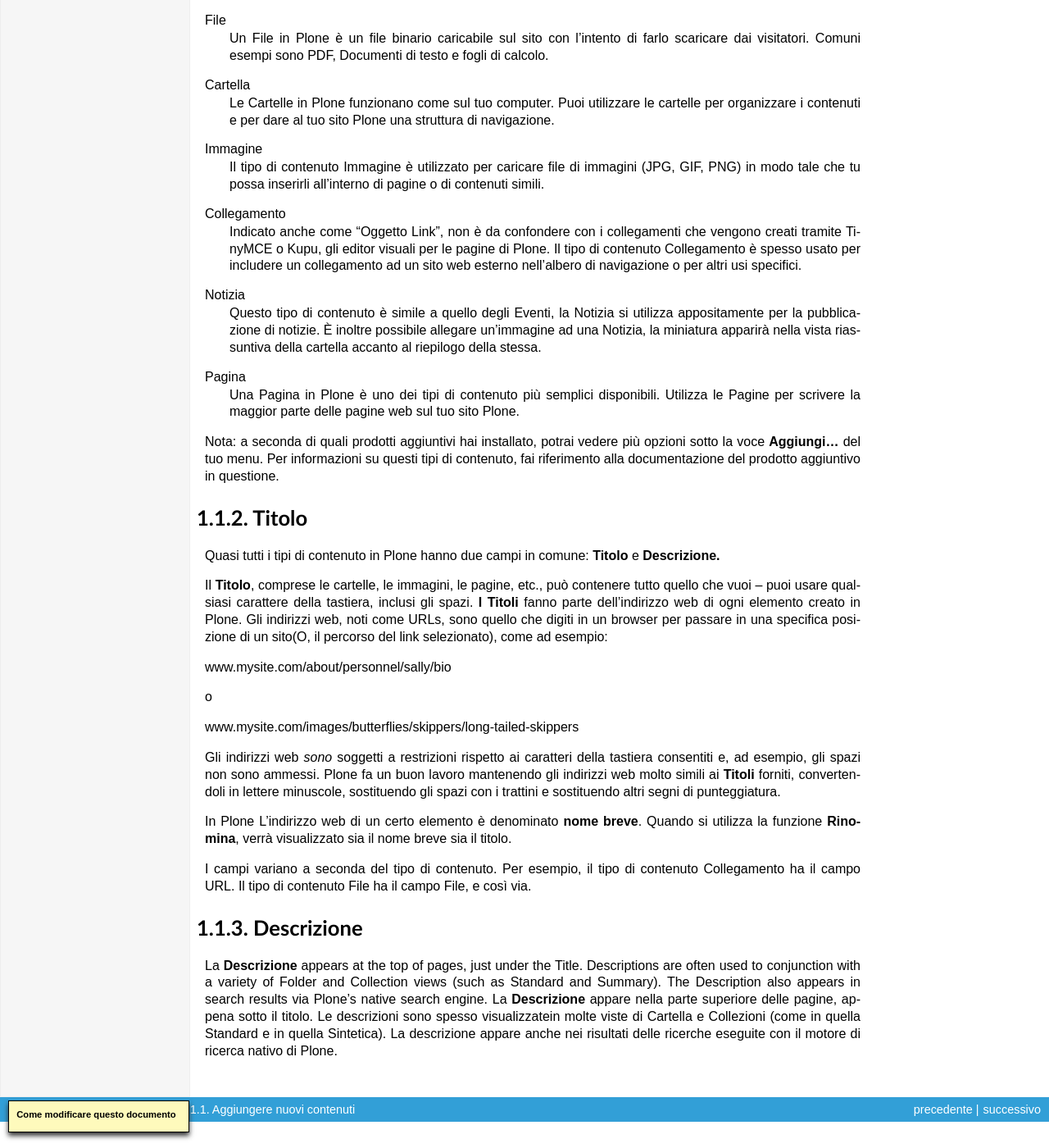
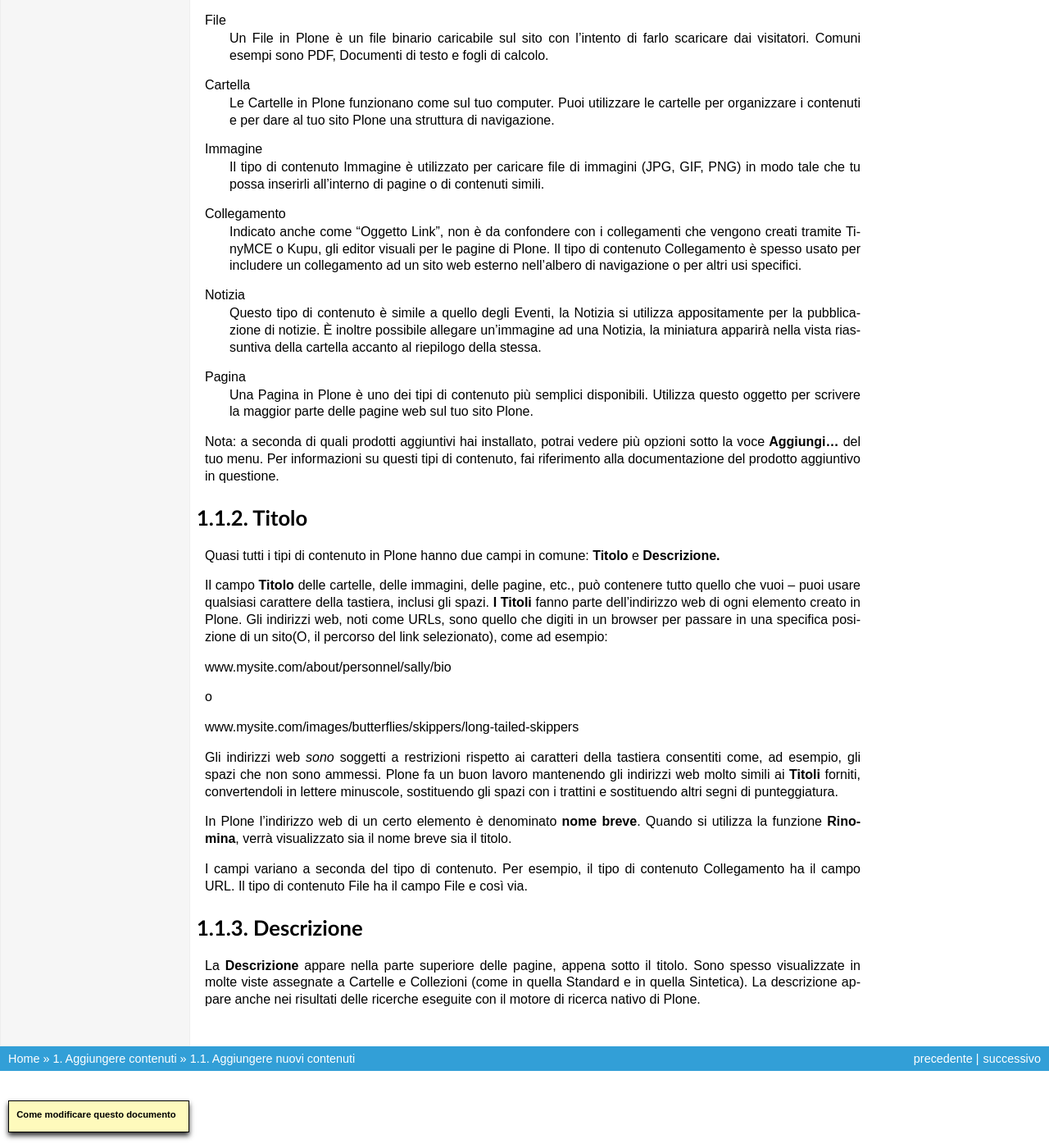
Before and after one commit to plone-it/collective.italiandocumentation, a Sphinx documentation site: the page built from source/adding-content/adding-new-content.rst, in a window 1280 px wide and 1400 px high, scrolled down 1415 px. Shown: the whole window at 82% size. Built offline with Sphinx 7.4.7, drawn with Linux system fonts in a browser that asks for light colours.

Commit message:
Corretti alcuni errori

```diff
--- a/source/adding-content/adding-new-content.rst
+++ b/source/adding-content/adding-new-content.rst
@@ -83,7 +83,7 @@
     riassuntiva della cartella accanto al riepilogo della stessa.
 Pagina
     Una Pagina in Plone è uno dei tipi di contenuto più semplici disponibili.
-    Utilizza le Pagine per scrivere la maggior parte delle pagine web sul tuo
+    Utilizza questo oggetto per scrivere la maggior parte delle pagine web sul tuo
     sito Plone.
 
 Nota: a seconda di quali prodotti aggiuntivi hai installato, potrai vedere
@@ -97,7 +97,7 @@
 Quasi tutti i tipi di contenuto in Plone hanno due campi in comune: **Titolo**
 e **Descrizione.**
 
-Il **Titolo**, comprese le cartelle, le immagini, le pagine, etc.,
+Il campo **Titolo** delle cartelle, delle immagini, delle pagine, etc.,
 può contenere tutto quello che vuoi -- puoi usare qualsiasi carattere della tastiera,
 inclusi gli spazi. **I Titoli** fanno parte dell'indirizzo web di ogni
 elemento creato in Plone. Gli indirizzi web, noti come URLs, sono quello
@@ -111,27 +111,23 @@
 www.mysite.com/images/butterflies/skippers/long-tailed-skippers
 
 Gli indirizzi web *sono* soggetti a restrizioni rispetto ai caratteri della tastiera
-consentiti e, ad esempio, gli spazi non sono ammessi. Plone fa un buon lavoro
+consentiti come, ad esempio, gli spazi che non sono ammessi. Plone fa un buon lavoro
 mantenendo gli indirizzi web molto simili ai **Titoli** forniti, convertendoli in
 lettere minuscole, sostituendo gli spazi con i trattini e sostituendo altri
 segni di punteggiatura.
 
-In Plone L'indirizzo web di un certo elemento è denominato **nome breve**.
-Quando si utilizza la funzione **Rinomina**, verrà visualizzato  sia
+In Plone l'indirizzo web di un certo elemento è denominato **nome breve**.
+Quando si utilizza la funzione **Rinomina**, verrà visualizzato sia
 il nome breve sia il titolo.
 
 I campi variano a seconda del tipo di contenuto. Per esempio, il tipo di
 contenuto Collegamento ha il campo URL. Il tipo di contenuto File ha il
-campo File, e così via.
+campo File e così via.
 
 Descrizione
 -----------
 
-La **Descrizione** appears at the top of pages, just under the Title.
-Descriptions are often used to conjunction with a variety of Folder and
-Collection views (such as Standard and Summary). The Description also
-appears in search results via Plone's native search engine.
 La **Descrizione** appare nella parte superiore delle pagine, appena sotto il titolo.
-Le descrizioni sono spesso visualizzatein molte viste di Cartella e
+Sono spesso visualizzate in molte viste assegnate a Cartelle e
 Collezioni (come in quella Standard e in quella Sintetica). La descrizione
 appare anche nei risultati delle ricerche eseguite con il  motore di ricerca nativo di Plone.
```
